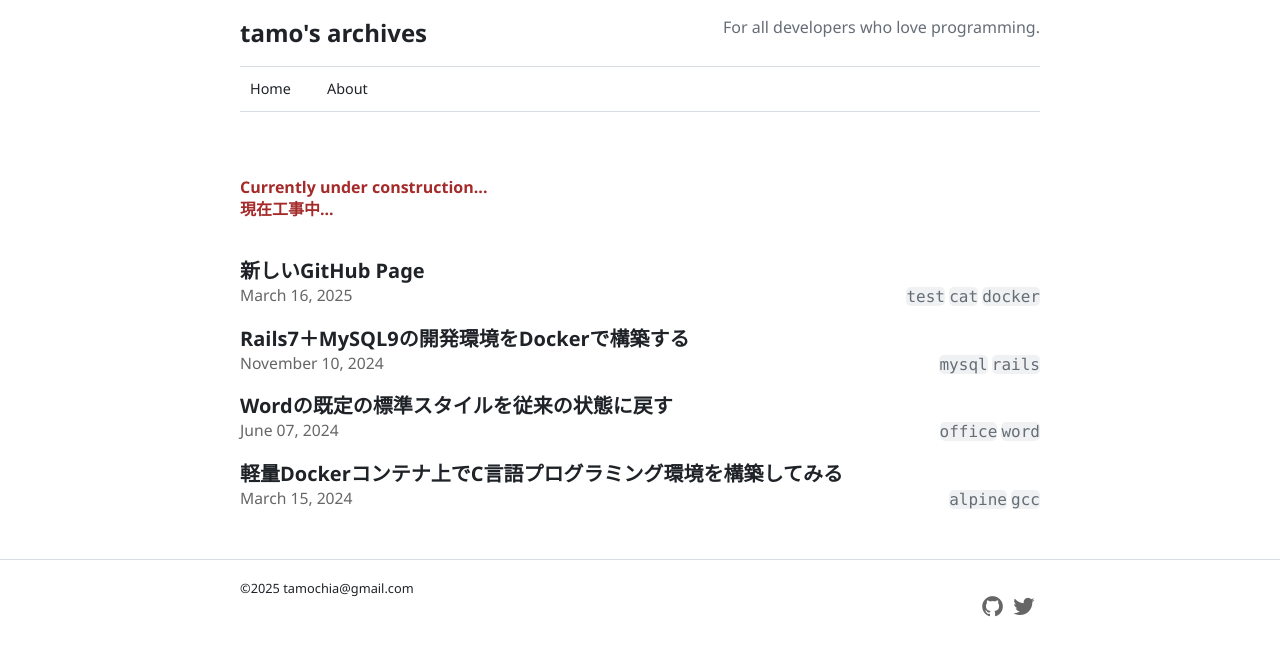
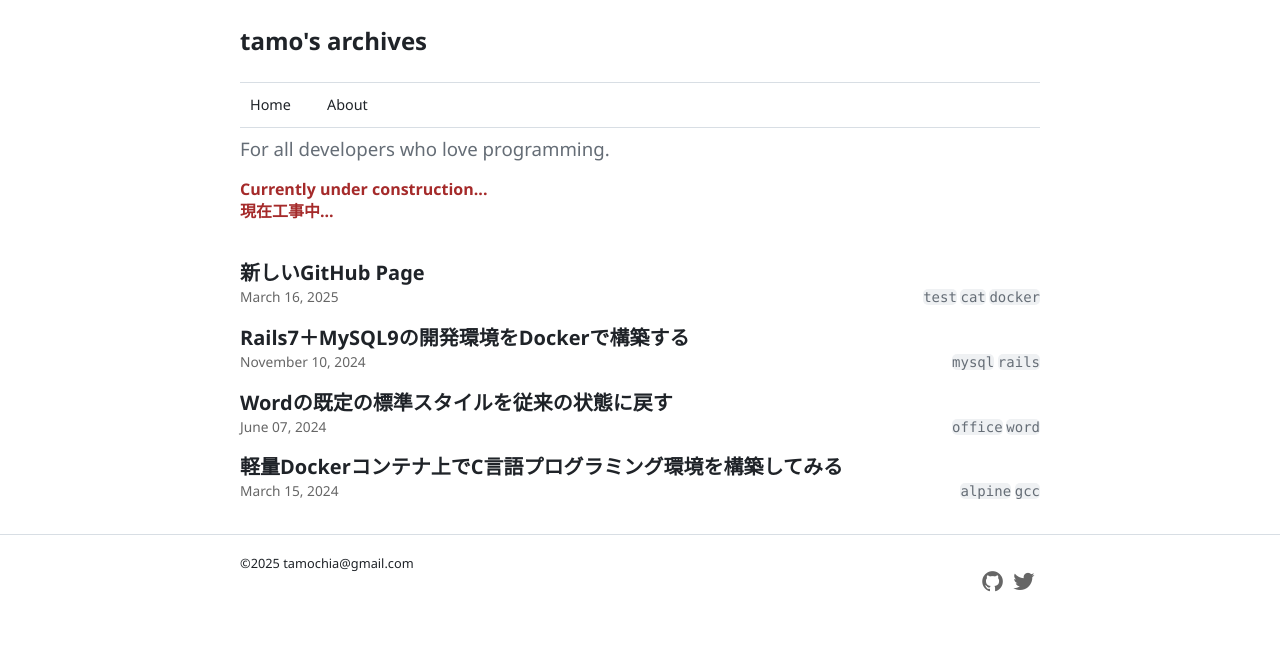
Before and after one commit to tamochia/tamochia.github.io, a Jekyll site: the page built from index.html, in a window 1280 px wide. Shown: the top 656 px of the page. Built offline with Jekyll 4.4.1, drawn with Linux system fonts in a browser that asks for light colours; nearby versions of some CDN libraries; the list of posts is cut into pages by our own code.

Commit message:
見出しフォント調整等

```diff
--- a/_layouts/default.html
+++ b/_layouts/default.html
@@ -5,10 +5,7 @@
 <!-- ## HEADER ############################################################ -->
 <header class="header">
 <div class="container">
-<div class="site-info">
 <div class="site-title"><a href="{{ '/' | relative_url }}">{{ site.title }}</a></div>
-<div class="site-description">{{ site.description }}</div>
-</div>
 <nav class="nav">
 <ul class="nav__list">
 <li class="nav__item"><a href="{{ '/' | relative_url }}">Home</a></li>
--- a/assets/css/style.scss
+++ b/assets/css/style.scss
@@ -75,7 +75,11 @@
 h3 {
 	margin-top: 1.5em;
 	font-weight: 600;
-	font-size: 1.25em;
+	font-size: 16px;
+
+	@include responsive(pc){
+		font-size: 20px;
+	}
 }
 
 h4 {
@@ -95,7 +99,7 @@
 }
 
 p {
-	text-align: justify;
+	//text-align: justify;
 }
 
 code {
@@ -216,7 +220,8 @@
 }
 
 .front-page{
-	padding: 3em 1em;
+	padding-top: .5em;
+	padding-bottom: 2em;
 }
 
 .nav {
@@ -275,14 +280,10 @@
 	}
 }
 
-.site-info {
-	display: flex;
-	flex-wrap: wrap;
+.site-title {
 	padding: 1em 0;
-}
-
-.site-title {
 	font-weight: bold;
+	font-size: 18px;
 
 	@include responsive(pc) {
 		font-size: 24px;
@@ -295,12 +296,11 @@
 }
 
 .site-description {
-	margin-left: auto;
-	font-size: 10px;
+	font-size: 12px;
 	color: $color-fg-muted;
 
 	@include responsive(pc) {
-		font-size: 12pt;
+		font-size: 14pt;
 	}
 }
 
@@ -358,6 +358,11 @@
 		padding: 0;
 		display: flex;
 		flex-wrap: wrap;
+		font-size: 12px;
+
+		@include responsive(pc){
+			font-size: 14px;
+		}
 	}
 
 	&__date {
--- a/index.html
+++ b/index.html
@@ -4,7 +4,7 @@
 
 <div class="contents front-page">
 <div class="container">
-
+<div class="site-description">{{ site.description }}</div>
 <p style="color:brown"><b>Currently under construction...
 <br>現在工事中...</b></p>
 
```
